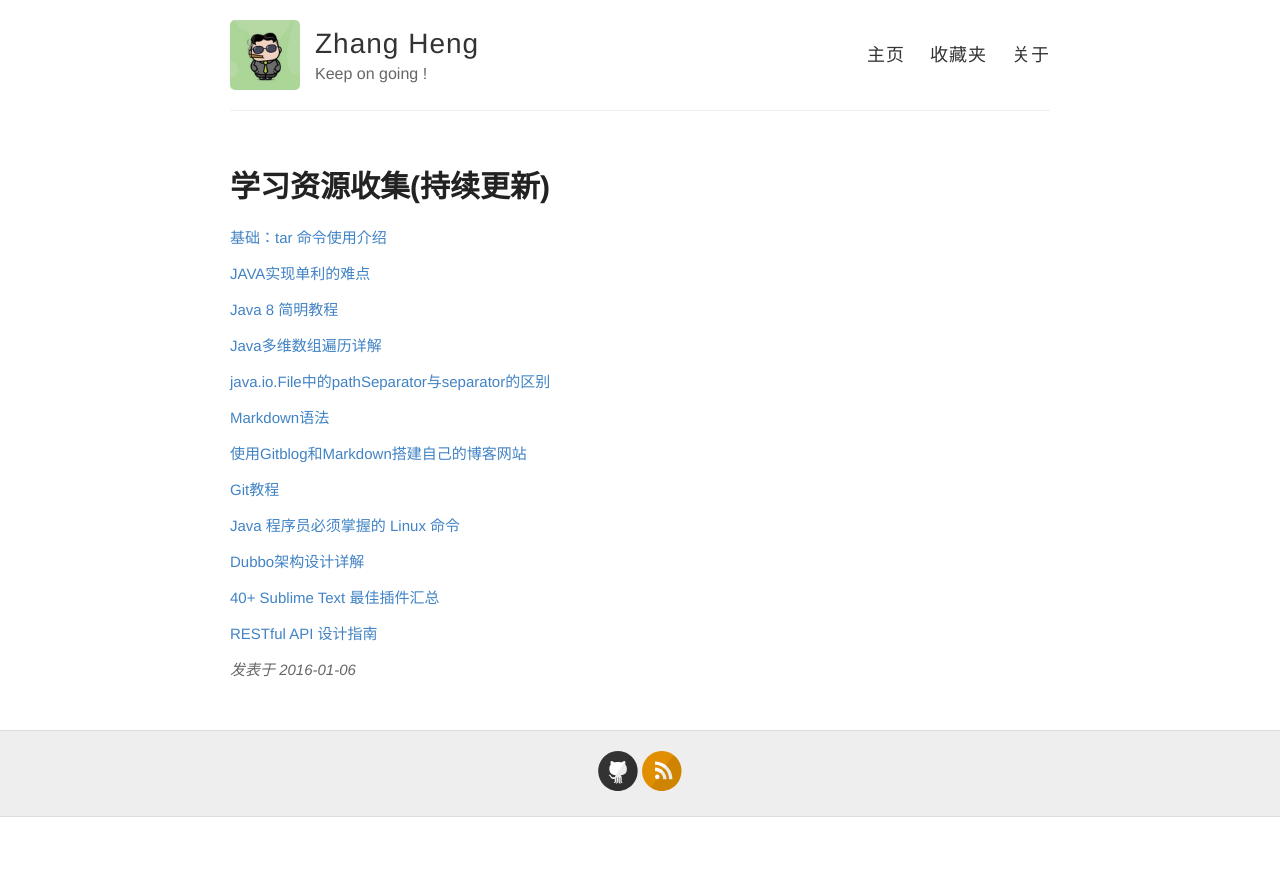
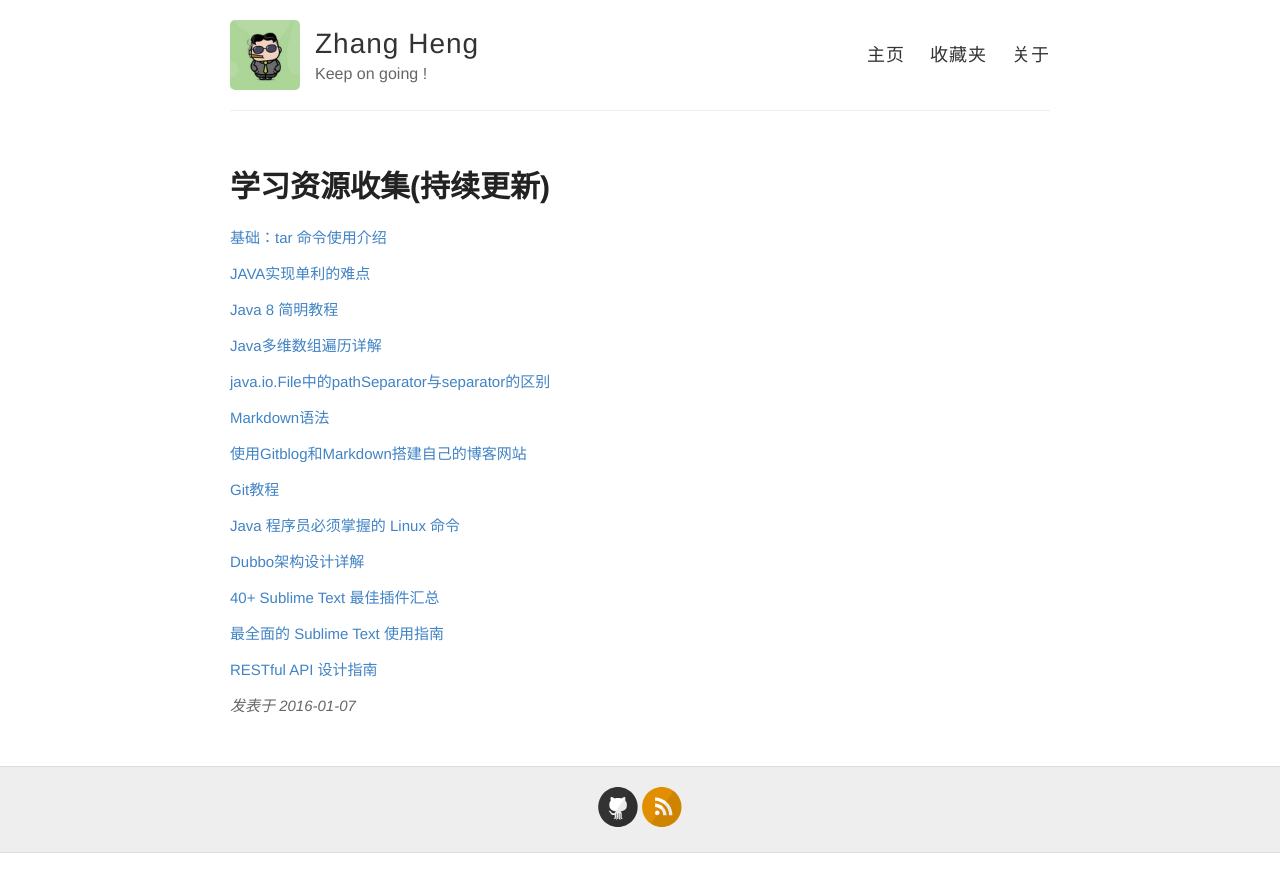
Before and after one commit to daniel163/daniel163.github.io, a Jekyll site: the page built from _posts/2016-01-07-information.md, in a window 1280 px wide. Shown: the top 892 px of the page. Built offline with Jekyll 4.4.1, drawn with Linux system fonts in a browser that asks for light colours; Markdown is read by kramdown in place of the engine named in the settings.

Commit message:
更新文章

```diff
--- a/_posts/2016-01-06-information.md
+++ b/_posts/2016-01-07-information.md
@@ -44,4 +44,7 @@ title: 学习资源收集(持续更新)
 <p><a href="http://www.codeceo.com/article/best-sublime-text-plugins.html" target="_blank">40+ Sublime Text 最佳插件汇总</a></p>
 
 
+<p><a href="http://www.codeceo.com/article/sublime-text-guide.html" target="_blank">最全面的 Sublime Text 使用指南</a></p>
+
+
 <p><a href="http://www.ruanyifeng.com/blog/2014/05/restful_api.html" target="_blank">RESTful API 设计指南</a></p>
```
